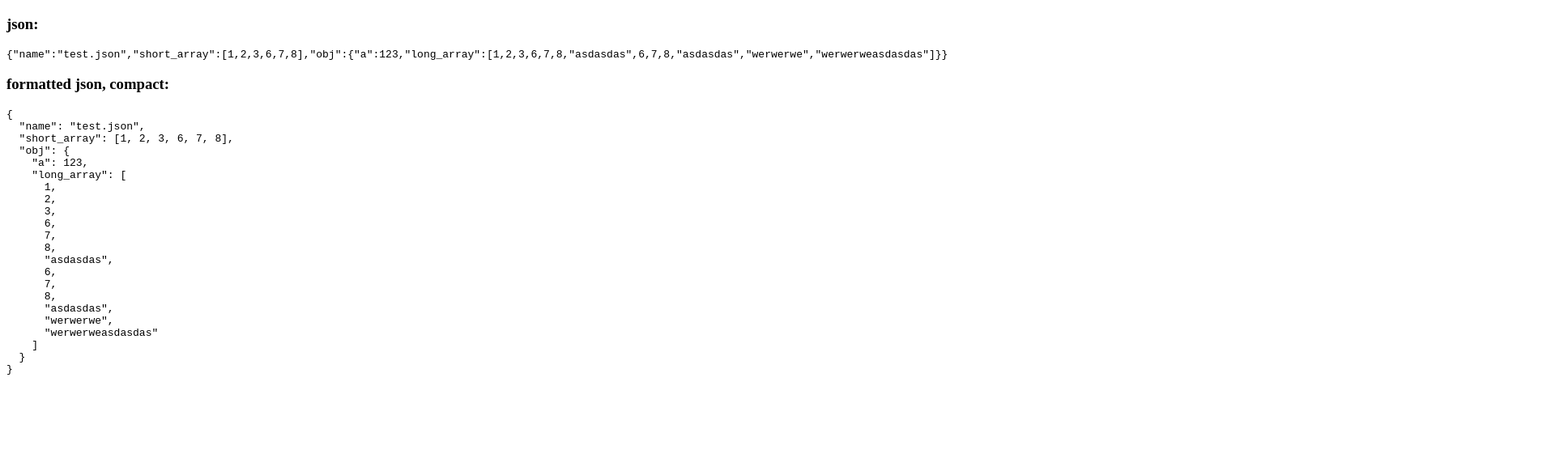
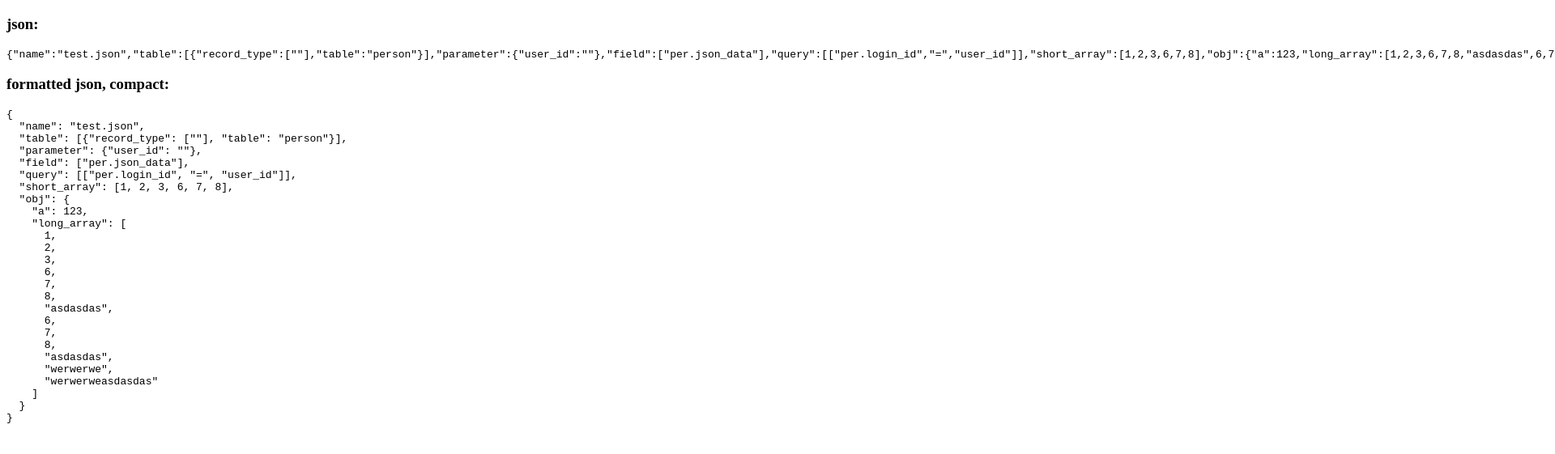
Before and after one commit to NadaCode/es6-import-test, a website with bundled scripts: page index_old.html in a window 1280 px wide. Shown: the part 61-622 px from the top of the page at 81% size, 1920 px wide, since content can reach past the window. Built offline with nearby package versions, Linux system fonts and the light colour scheme.

Commit message:
Add more example json and rebuild.

```diff
--- a/bundle.js
+++ b/bundle.js
@@ -1,33 +1,5 @@
-(function () {
+var test_es6_rollup = (function (exports) {
   'use strict';
-
-	/* ---------------------------------------------------------------------------------------------
-	 * es6_test_lib.js: json formatting and es6 rollup test
-	 *-------------------------------------------------------------------------------------------- */
-
-	// https://github.com/lydell/json-stringify-pretty-compact
-
-	const testStringifyPrettyCompact = (json, stringify) => {
-		let options = { maxLength: 80, indent: 2, };
-		return stringify(json, options)
-	};
-
-	function test (json, stringify) {
-		const isNode = typeof window === 'undefined';
-		let jsonTxt = JSON.stringify(json);
-		console.log('jsonTxt:', jsonTxt);
-		let formattedJson = testStringifyPrettyCompact(json, stringify);
-		console.log('jsonTxt formatted compact:', formattedJson);
-		if (isNode === false) {
-			const elem1 = document.getElementById('json');
-			if (!elem1) console.error("json test: document.getElementById('json') failed");
-			else {
-				elem1.innerHTML = jsonTxt;
-				const elem2 = document.getElementById('formattedJson');
-				elem2.innerHTML = formattedJson;
-			}
-		}
-	}
 
   function stringify (obj, options) {
     options = options || {};
@@ -128,6 +100,17 @@
   // import jsonObj from './test.json' // you need Rollup for this
   const jsonObj = {
   	name: 'test.json',
+  	"table": [{
+  		"record_type": [""],
+  		"table": "person"
+  	}],
+  	parameter: {
+  		"user_id": ""
+  	},
+  	field: ["per.json_data"],
+  	query: [
+  		["per.login_id", "=", "user_id"]
+  	],
   	short_array: [1, 2, 3, 6, 7, 8],
   	obj: {
   		a: 123,
@@ -135,7 +118,36 @@
   	},
   };
 
+  const testStringifyPrettyCompact = (json, stringify$$1) => {
+  	let options = {
+  		maxLength: 80,
+  		indent: 2,
+  	};
+  	return stringify$$1(json, options)
+  };
+
+  function test(json, stringify$$1) {
+  	const isNode = typeof window === 'undefined';
+  	let jsonTxt = JSON.stringify(json);
+  	console.log('jsonTxt:', jsonTxt);
+  	let formattedJson = testStringifyPrettyCompact(json, stringify$$1);
+  	console.log('jsonTxt formatted compact:', formattedJson);
   	debugger
+  	if (isNode === false) {
+  		const elem1 = document.getElementById('json');
+  		if (!elem1) console.error("json test: document.getElementById('json') failed");
+  		else {
+  			elem1.innerHTML = jsonTxt;
+  			const elem2 = document.getElementById('formattedJson');
+  			elem2.innerHTML = formattedJson;
+  		}
+  	}
+  }
+
   test(jsonObj, stringify);
 
-}());
+  exports.test = test;
+
+  return exports;
+
+}({}));
--- a/es6_test.js
+++ b/es6_test.js
@@ -9,6 +9,17 @@ import stringify from './lib/json-stringify-pretty-compact.js'
 // import jsonObj from './test.json' // you need Rollup for this
 const jsonObj = {
 	name: 'test.json',
+	"table": [{
+		"record_type": [""],
+		"table": "person"
+	}],
+	parameter: {
+		"user_id": ""
+	},
+	field: ["per.json_data"],
+	query: [
+		["per.login_id", "=", "user_id"]
+	],
 	short_array: [1, 2, 3, 6, 7, 8],
 	obj: {
 		a: 123,
@@ -17,11 +28,14 @@ const jsonObj = {
 }
 
 const testStringifyPrettyCompact = (json, stringify) => {
-	let options = { maxLength: 80, indent: 2, }
+	let options = {
+		maxLength: 80,
+		indent: 2,
+	}
 	return stringify(json, options)
 }
 
-export function test (json, stringify) {
+export function test(json, stringify) {
 	const isNode = typeof window === 'undefined'
 	let jsonTxt = JSON.stringify(json)
 	console.log('jsonTxt:', jsonTxt)
```
Also changed, not shown: stats.html (+1 -1 lines). Lines whose indentation alone changed are shown as unchanged.
